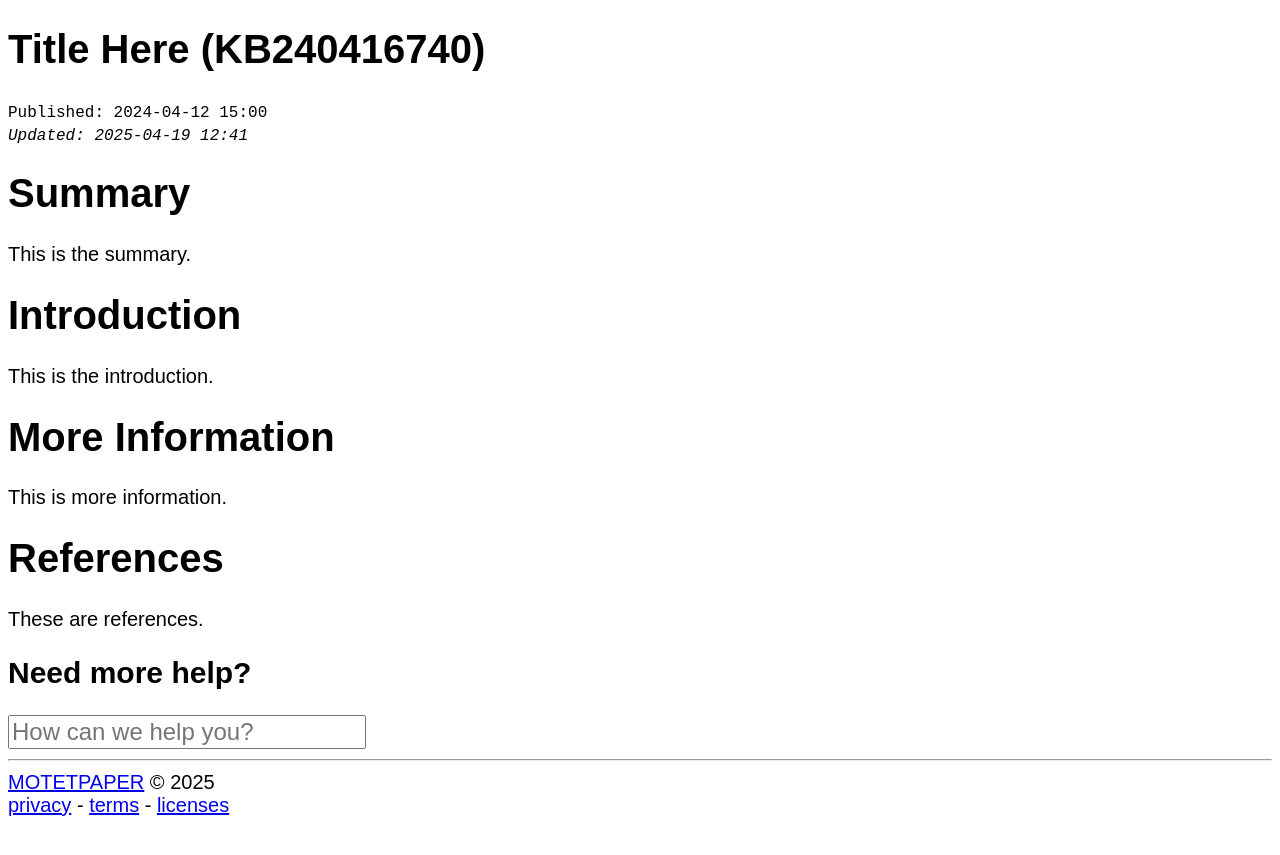
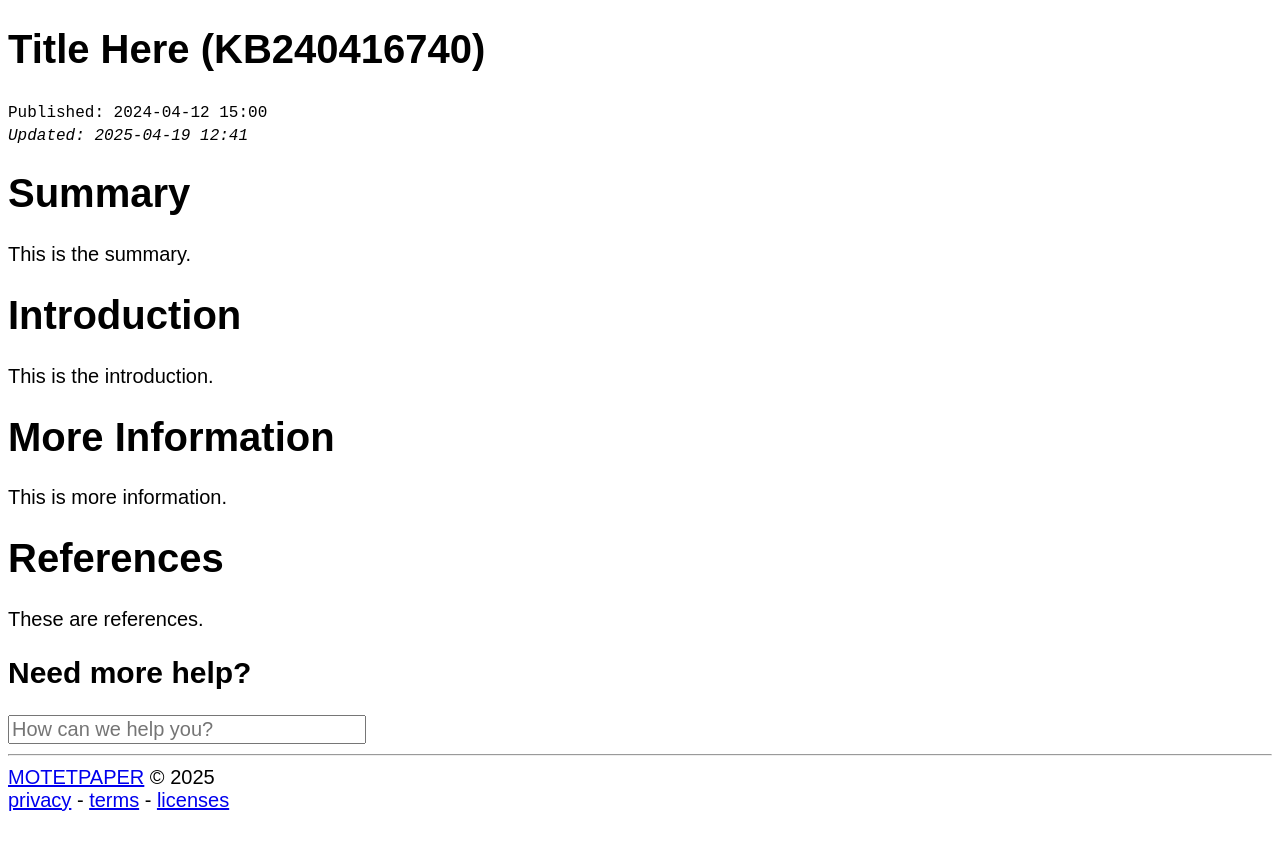
Before and after one commit to motetpaper/support, a Jekyll site: the page built from docs/KB240416740.md, in a window 1280 px wide. Shown: the top 855 px of the page. Built offline with Jekyll 4.4.1, drawn with Linux system fonts in a browser that asks for light colours; comment, search, counter and statistics services are not loaded.

Commit message:
better size for helpbox font

```diff
--- a/docs/_includes/style.html
+++ b/docs/_includes/style.html
@@ -10,7 +10,7 @@ body {
 }
 
 #helpbox input {
-  font-size: 18pt;
+  font-size: 15pt;
   width: 350px;
 }
 
```
